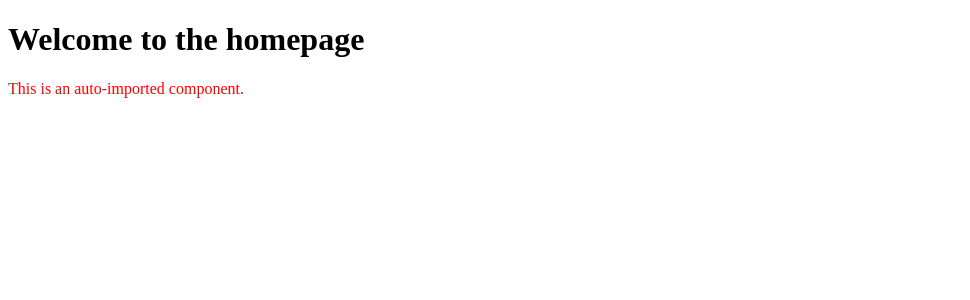
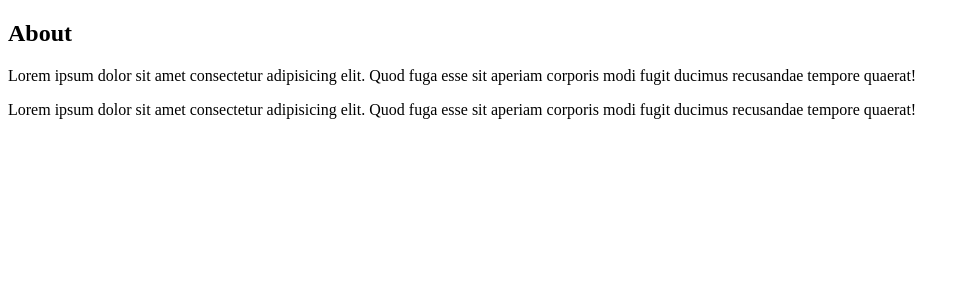
Before and after one commit to Kasaklalita/learning-nuxt, a Nuxt app: page /about in a window 1280 px wide. Shown: the top 300 px of the page, without its empty margins (0-970 px from the left). Built offline with nearby package versions, Linux system fonts and the light colour scheme.

Commit message:
Adding pages

```diff
--- a/app.vue
+++ b/app.vue
@@ -1,6 +1,5 @@
 <template>
   <div>
-    <h1>Welcome to the homepage</h1>
-    <AppAlert>This is an auto-imported component.</AppAlert>
+    <NuxtPage />
   </div>
 </template>
--- a/components/AppAlert.vue
+++ /dev/null
@@ -1,10 +0,0 @@
-<template>
-  <span style="color: red">
-    <slot />
-  </span>
-</template>
-<script setup lang="ts">
-const route = useRoute();
-// When accessing /posts/1, route.params.id will be 1
-console.log(route.params.id);
-</script>
--- /dev/null
+++ b/pages/about.vue
@@ -0,0 +1,19 @@
+vbase
+<v-base></v-base>
+<template>
+  <div>
+    <h2>About</h2>
+    <p>
+      Lorem ipsum dolor sit amet consectetur adipisicing elit. Quod fuga esse
+      sit aperiam corporis modi fugit ducimus recusandae tempore quaerat!
+    </p>
+    <p>
+      Lorem ipsum dolor sit amet consectetur adipisicing elit. Quod fuga esse
+      sit aperiam corporis modi fugit ducimus recusandae tempore quaerat!
+    </p>
+  </div>
+</template>
+
+<script setup></script>
+
+<style lang="scss" scoped></style>
--- /dev/null
+++ b/pages/index.vue
@@ -0,0 +1,19 @@
+vbase
+<v-base></v-base>
+<template>
+  <div>
+    <h2>Home</h2>
+    <p>
+      Lorem ipsum dolor sit amet consectetur adipisicing elit. Quod fuga esse
+      sit aperiam corporis modi fugit ducimus recusandae tempore quaerat!
+    </p>
+    <p>
+      Lorem ipsum dolor sit amet consectetur adipisicing elit. Quod fuga esse
+      sit aperiam corporis modi fugit ducimus recusandae tempore quaerat!
+    </p>
+  </div>
+</template>
+
+<script setup></script>
+
+<style lang="scss" scoped></style>
--- /dev/null
+++ b/pages/products/index.vue
@@ -0,0 +1,7 @@
+<template>
+  <div>Products</div>
+</template>
+
+<script setup></script>
+
+<style scoped></style>
```
Also changed, not shown: 1 other file (tests, documents, lock files or other folders).
